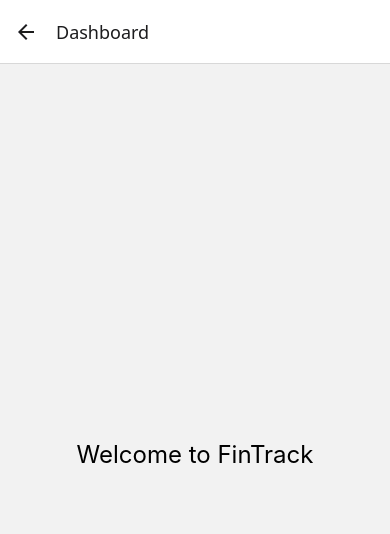
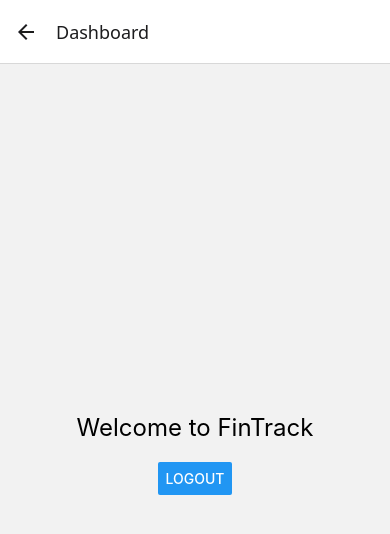
Before and after one commit to ahmedasfak2001/fintrack, a React Native app in the folder frontend/: screen /Dashboard in a window 390 px wide. Shown: the top 534 px of the page. Built offline with nearby package versions, Linux system fonts and the light colour scheme.

Commit message:
Implemented auto login and logout flow

```diff
--- a/frontend/src/navigation/AppNavigator.tsx
+++ b/frontend/src/navigation/AppNavigator.tsx
@@ -4,13 +4,19 @@ import { createNativeStackNavigator } from "@react-navigation/native-stack";
 import LoginScreen from "../screens/LoginScreen";
 import DashboardScreen from "../screens/DashboardScreen";
 import RegisterScreen from "../screens/RegisterScreen";
+import SplashScreen from "../screens/SplashScreen";
 
 const Stack = createNativeStackNavigator();
 
 export default function AppNavigator() {
     return (
         <NavigationContainer>
-            <Stack.Navigator>
+            <Stack.Navigator initialRouteName="Splash">
+
+                <Stack.Screen
+                    name="Splash"
+                    component={SplashScreen}
+                />
 
                 <Stack.Screen
                     name="Login"
--- a/frontend/src/screens/DashboardScreen.tsx
+++ b/frontend/src/screens/DashboardScreen.tsx
@@ -1,12 +1,26 @@
 import React from "react";
-import { View, Text, StyleSheet } from "react-native";
+import { View, Text, StyleSheet, Button } from "react-native";
+import AsyncStorage from "@react-native-async-storage/async-storage";
 
-const DashboardScreen = () => {
+const DashboardScreen = ({ navigation }: any) => {
+
+    const logout = async () => {
+
+        await AsyncStorage.removeItem("token");
+
+        navigation.replace("Login");
+    };
+
     return (
         <View style={styles.container}>
             <Text style={styles.title}>
                 Welcome to FinTrack
             </Text>
+
+            <Button
+                title="Logout"
+                onPress={logout}
+            />
         </View>
     );
 };
@@ -19,6 +33,7 @@ const styles = StyleSheet.create({
     },
     title: {
         fontSize: 24,
+        marginBottom: 20,
     },
 });
 
--- /dev/null
+++ b/frontend/src/screens/SplashScreen.tsx
@@ -0,0 +1,55 @@
+import React, { useEffect } from "react";
+import {
+  View,
+  Text,
+  StyleSheet
+} from "react-native";
+
+import AsyncStorage
+from "@react-native-async-storage/async-storage";
+
+const SplashScreen = ({ navigation }: any) => {
+
+  useEffect(() => {
+
+    checkLogin();
+
+  }, []);
+
+  const checkLogin = async () => {
+
+    const token =
+      await AsyncStorage.getItem("token");
+
+    if (token) {
+
+      navigation.replace("Dashboard");
+
+    } else {
+
+      navigation.replace("Login");
+    }
+  };
+
+  return (
+    <View style={styles.container}>
+      <Text style={styles.text}>
+        FinTrack
+      </Text>
+    </View>
+  );
+};
+
+const styles = StyleSheet.create({
+  container: {
+    flex: 1,
+    justifyContent: "center",
+    alignItems: "center",
+  },
+  text: {
+    fontSize: 28,
+    fontWeight: "bold",
+  },
+});
+
+export default SplashScreen;
```
Lines whose indentation alone changed are shown as unchanged.
